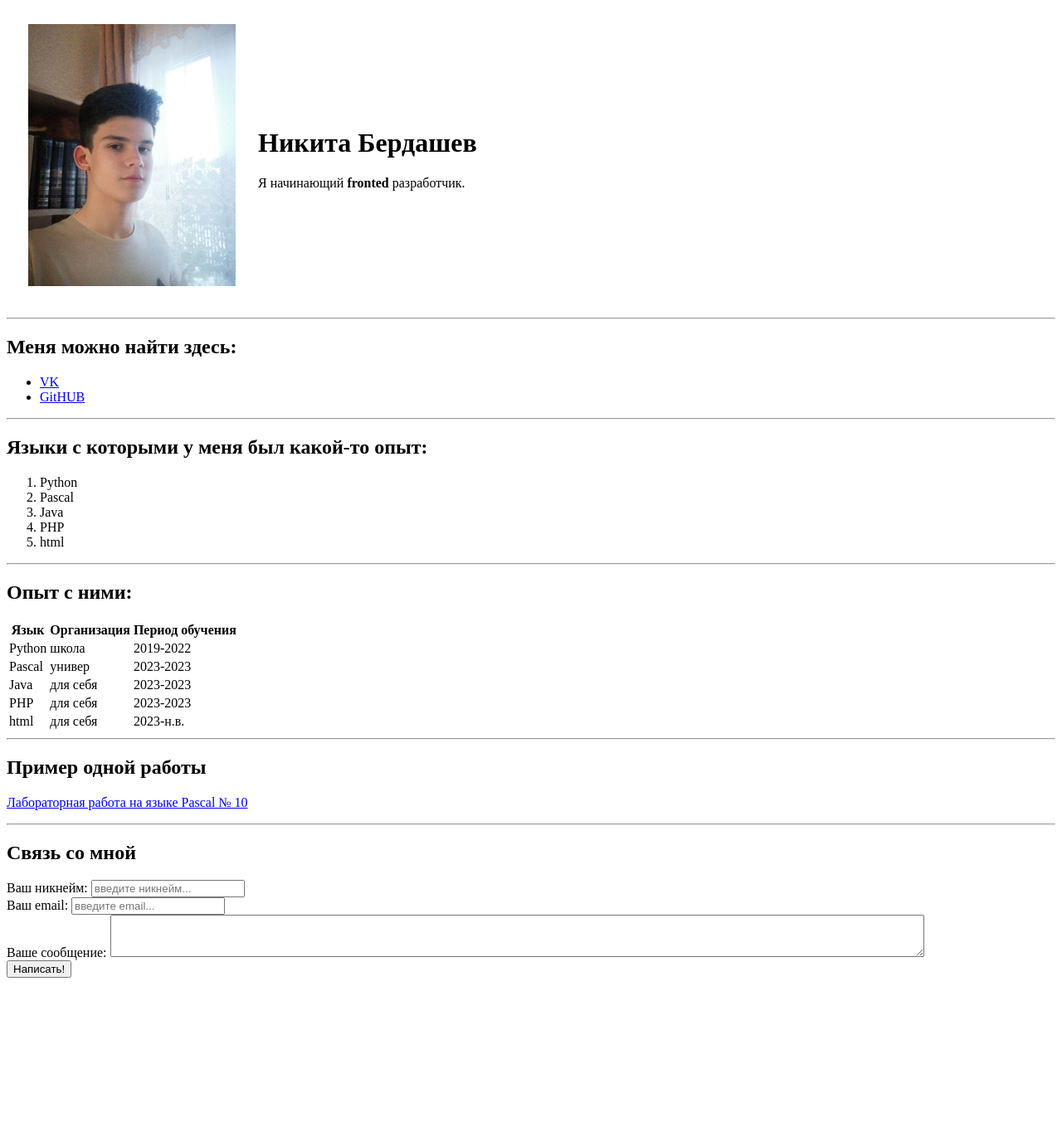
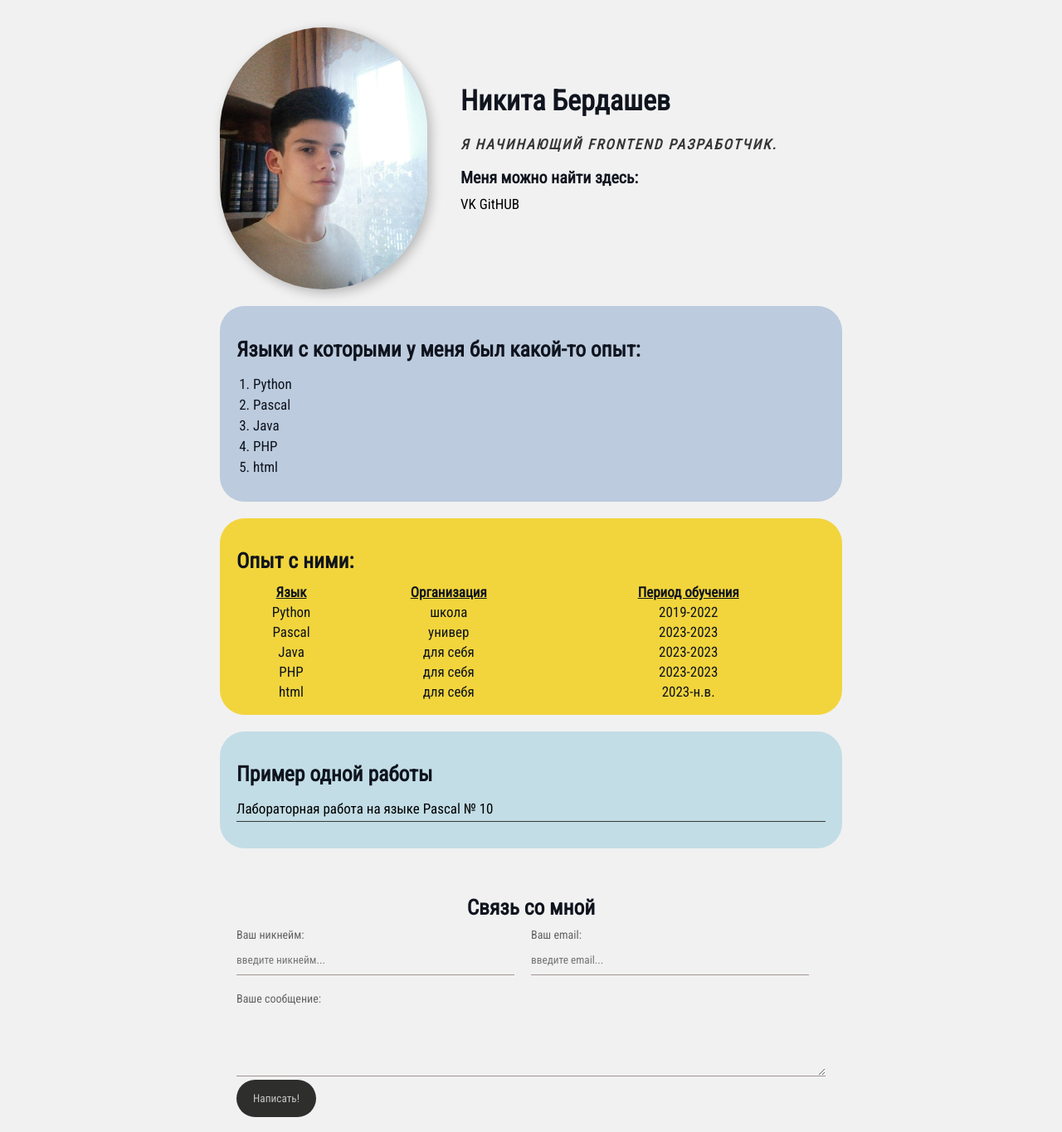
Before and after one commit to nicka-CC/laba10-Pascal, a plain HTML site: page index.html in a window 1280 px wide. Shown: the part 5-1370 px from the top of the page at 83% size. Before the commit the page ends 1192 px from the top, so only its background shows below. Drawn offline with Linux system fonts and the light colour scheme.

Commit message:
Add files via upload

```diff
--- a/index.html
+++ b/index.html
@@ -2,37 +2,36 @@
 <head>
     <meta charset="UTF-8">
     <title>Резюме</title>
+    <link href="styles.css" rel="stylesheet">
 </head>
 <body>
-    <table cellspacing="25">
-        <tr>
-            <td>
-                <img src="0.jpg" width="250" alt=":/">
-            </td>
-            <td>
+    <div class="container">
+        <div class="shapka"><img src="0.jpg" alt=":/" class="ava">
+            <div class="info-text">
                 <h1>Никита Бердашев</h1>
-                <p>Я начинающий <strong>fronted</strong> разработчик.</p>
-            </td>
-        </tr>
-    </table>
-    <hr>
-    <h2>Меня можно найти здесь:</h2>
-    <ul>
-        <li><a href="https://vk.com/nicka_cc" target="_blank">VK</a></li>
-        <li><a href="https://github.com/nicka-CC" target="_blank">GitHUB</a></li>
-    </ul>
-    <hr>
+            <p>Я начинающий <strong>frontend</strong> разработчик.</p>
+            <h3>Меня можно найти здесь:</h3>
+
+            <a href="https://vk.com/nicka_cc" target="_blank">VK</a>
+            <a href="https://github.com/nicka-CC" target="_blank">GitHUB</a>
+
+            </div>
+                    </div>
+
+
+        <div class="card gray">
             <h2>Языки с которыми у меня был какой-то опыт:</h2>
-    <ol>
+            <ol class="list">
                 <li>Python</li>
                 <li>Pascal</li>
                 <li>Java</li>
                 <li>PHP</li>
                 <li>html</li>
             </ol>
-    <hr>
+        </div>
+        <div class="card yellow">
             <h2>Опыт с ними:</h2>
-    <table>
+            <table class="table">
                 <tr>
                     <th>Язык</th>
                     <th>Организация</th>
@@ -64,27 +63,42 @@
                     <td>2023-н.в.</td>
                 </tr>
             </table>
-    <hr>
+        </div>
+
+        <div class="card blue">
             <h2>Пример одной работы</h2>
-    <p><a href="new.html">Лабораторная работа на языке Pascal № 10</a>
-    <hr>
+            <ul class="link-list">
+                <li><a href="new.html">Лабораторная работа на языке Pascal № 10</a></li>
+
+            </ul>
+        </div>
+
+        <div class="card contact">
             <h2>Связь со мной</h2>
             <form>
+                <div class="row">
+                    <div class="form-group">
                     <label for="name">Ваш никнейм:</label>
                     <input type="text" id="name" placeholder="введите никнейм...">
-
+                    </div>
                     <br>
-
+                    <div class="form-group">
                         <label for="email">Ваш email:</label>
                     <input type="text" id="email" placeholder="введите email...">
+                    </div>
+                    <br>
+                </div>
 
-        <br>
+                <div class="form-group">
+                    <label for="text">Ваше сообщение:</label>
+                <textarea id="text" rows="4" cols ="98"></textarea>
 
-        <label for="text">Ваше сообщение:</label>
-        <textarea id="text" rows="3" cols ="120"></textarea>
+                </div>
 
-        <br>
+                <input class ="press" type="submit" value="Написать!">
+            </form>
+        </div>
 
-        <input type="submit" value="Написать!">
-    </form>
+
+
 </body>
--- /dev/null
+++ b/styles.css
@@ -0,0 +1,177 @@
+@import url('https://fonts.googleapis.com/css2?family=Roboto+Condensed&display=swap');
+/* *{
+    padding: 0;
+    margin: 0;
+} */
+body{
+    background-color: #f1f1f1;
+    color: #0f141e;
+
+    font-size: 17px;
+    font-weight: normal;
+    font-family: 'Roboto Condensed', sans-serif;
+
+    /* font: normal 17px 'Roboto Condensed', sans-serif; */
+
+}
+a {
+    color:black;
+    text-decoration:none;
+}
+a:hover{
+      text-decoration: underline;
+      color: blue;
+}
+a:active{
+    color: blue;
+}
+a:visited{
+    color:rgb(121, 121, 121);
+}
+.ava{
+    width: 250px;
+    border-radius: 200px;
+    box-shadow: 4px 4px 14px rgba(0, 0, 0, 0.25);
+}
+
+.shapka{
+    margin-bottom: 20px;
+    display:flex;
+}
+@media (max-width:800px){
+    .shapka{
+        display:block;
+        text-align: center;
+    }
+}
+.info-text{
+    margin-left: 40px;
+    margin-top: 45px;
+}
+.info-text h3{
+    margin-bottom: 10px;
+}
+.shapka p{
+    color: rgb(54, 54, 54);
+    margin: 0;
+    font-style: italic;
+    font-weight: bold;
+    text-decoration: none;
+    text-transform: uppercase;
+    letter-spacing: 2px;
+}
+.container{
+    max-width: 750px;
+    margin:auto;
+    padding-top: 30px;
+}
+/* .social{
+    background: red;
+    /* padding: 15px; */
+    /* padding: 15px, 12px; */
+    /* padding: 15px 10px 12px 19px; */
+    /* padding-top: 15px;
+    padding-right: 10px;
+    padding-left: 19px;
+    padding-bottom:12px;
+    border: 5px solid black;
+    border-bottom-style: double;
+    margin: 10px; */
+
+/* } */
+/* .box-model > div{
+    float: left;
+    background: #000000;
+    height: 200px;
+    width: 25%;
+    border:4px solid red;
+    box-sizing: border-box;
+/* } */
+
+.card{
+    padding: 15px 20px;
+    /* background:red; */
+    margin-bottom: 20px;
+    border-radius: 30px;
+}
+.gray{
+    background: #bccbde;
+}
+.yellow{
+    background:#f2d53c;
+}
+.blue{
+    background: #c2dde6;
+}
+.card h2{
+    margin-bottom: 10px;
+}
+.list{
+    padding: 0px 20px;
+}
+.list li{
+    color:#0f141e;
+    margin-bottom: 5px;
+}
+.table{
+    width:100%
+}
+.table td:nth-child(1), td:nth-child(2), td:nth-child(3){
+    text-align: center;
+}
+.table th:nth-child(1), th:nth-child(2), th:nth-child(3){
+    font-weight: bold;
+    text-decoration: underline;
+}
+.link-list{
+    list-style:none;
+    padding: 0;
+}
+.link-list li{
+    margin-bottom:10px;
+    padding-bottom:5px;
+    border-bottom: 1px solid rgb(56, 58, 56);
+}
+.contact h2{
+    text-align: center;
+}
+.form-group label{
+    display:block;
+    font-size: 14px;
+    color:rgb(99, 99, 99)
+}
+.form-group input,
+.form-group textarea{
+    width: 100%;
+    box-sizing: border-box;
+    border: none;
+    background: transparent;
+    border-bottom: 1px solid rgb(161, 148, 148);
+    color: black;
+    padding: 15px 0 10px;
+    outline: none;
+    font-family: inherit;
+}
+.row{
+    display: flex;
+    margin-bottom: 20px;
+}
+.row > .form-group{
+    width: 50%;
+    margin-right: 20px;
+}
+.row > .form-group:last-child{
+    margin-right: 0;
+}
+.press{
+    background:#2e2e2d;
+    padding: 15px 20px;
+    color:rgb(196, 196, 196);
+    border: none;
+    font-family:inherit;
+    cursor:pointer;
+    border-radius: 10000px;
+}
+.press:hover{
+    opacity: 0.9;
+}
```
Also changed, not shown: new.html (+1 -1 lines). Lines whose indentation alone changed are shown as unchanged.
